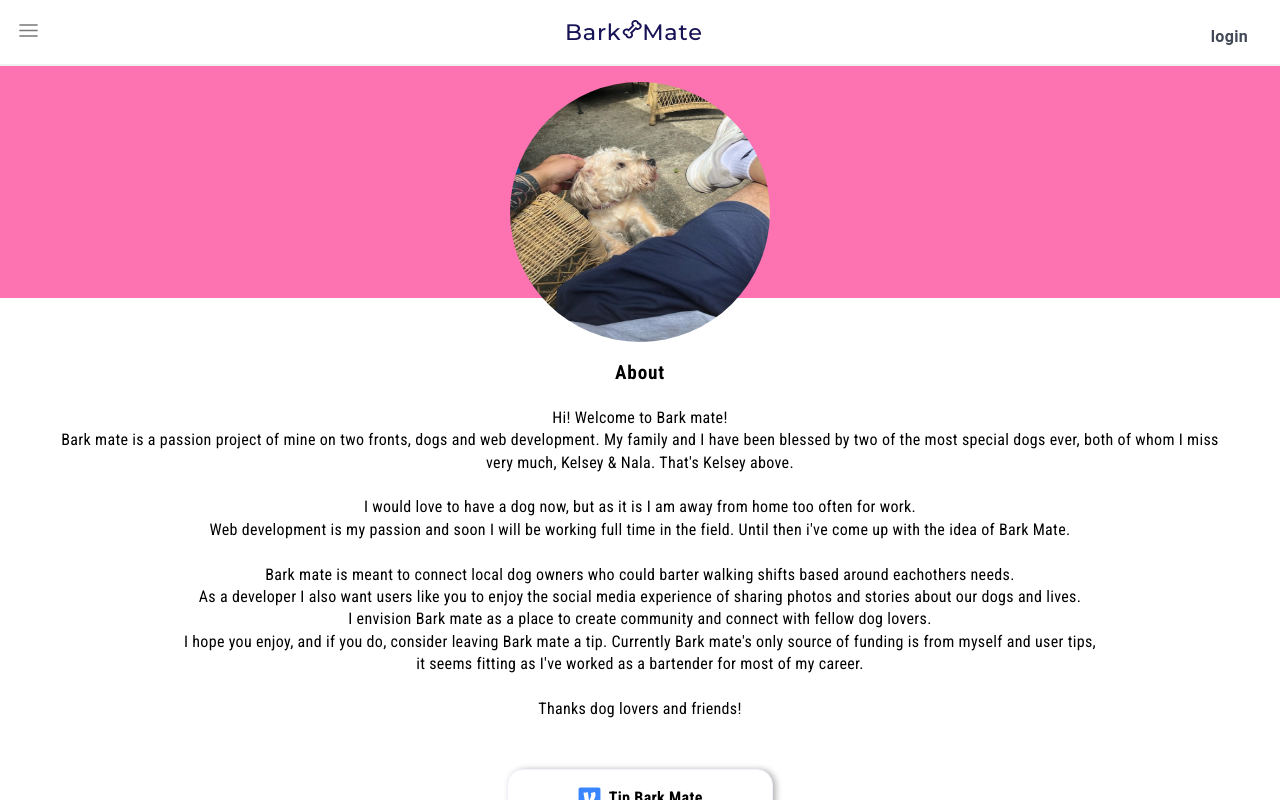
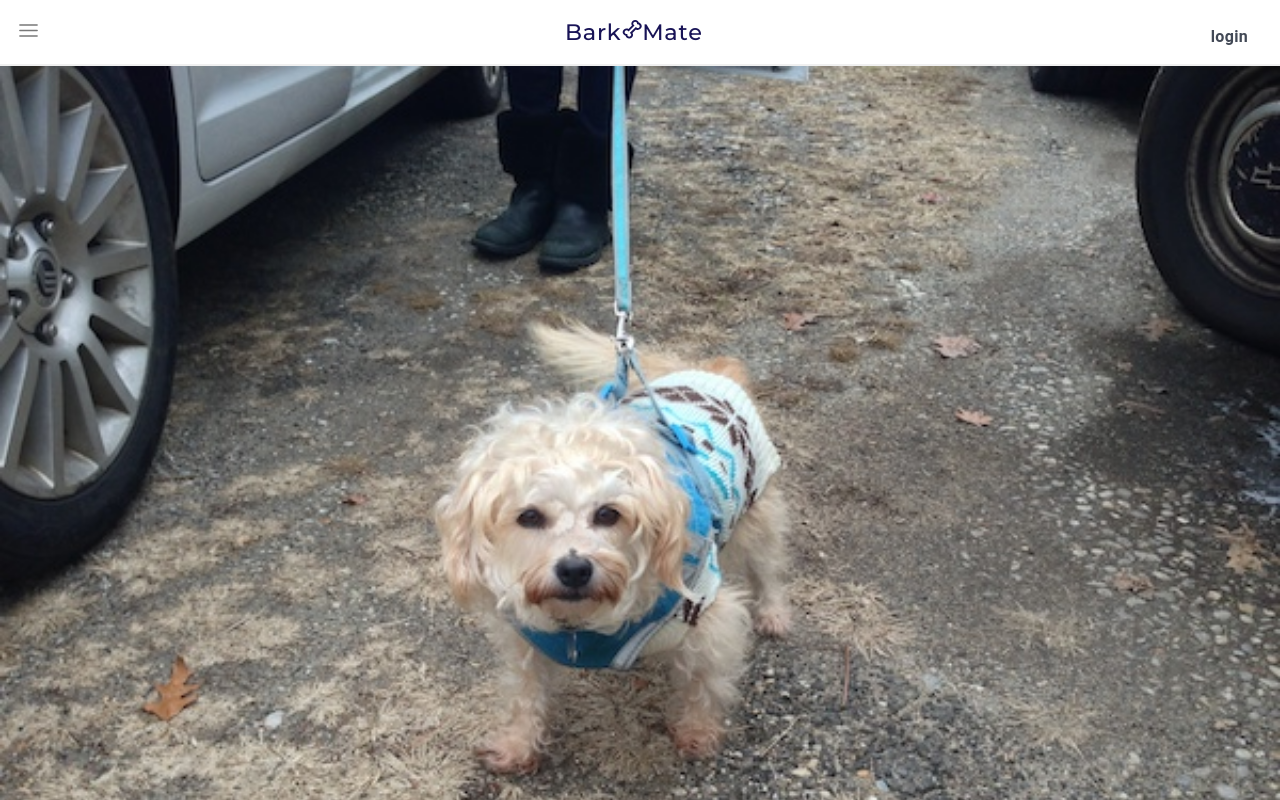
Before and after one commit to anthonyss09/BarkMate, a React (Create React App) app in the folder client/: page /about in a window 1280 px wide. Shown: the top 800 px of the page. Built offline with nearby package versions, Linux system fonts and the light colour scheme; a web font is replaced by a local one.

Commit message:
unused assets removed, about page touch up, 404 page touch up

```diff
--- a/client/package.json
+++ b/client/package.json
@@ -61,5 +61,5 @@
       "last 1 safari version"
     ]
   },
-  "proxy": "http://192.168.1.153:8080"
+  "proxy": "http://192.168.1.153:80"
 }
--- a/client/src/assets/wrappers/AboutPageW.js
+++ b/client/src/assets/wrappers/AboutPageW.js
@@ -2,14 +2,19 @@ import styled from "styled-components";
 
 const Wrapper = styled.section`
   .about-page-header {
-    margin-top: 2rem;
-    letter-spacing: 0.05rem;
-    font-size: 1.2rem;
+    position: absolute;
+    margin-top: -5rem;
+    text-align: center;
+    width: 100vw;
+    color: white;
+    font-size: 4rem;
+    font-weight: 300;
+    letter-spacing: 0.2rem;
   }
   .about-page-main {
     width: 100vw;
     letter-spacing: 0.02rem;
-    font-family: "Roboto Condensed", sans-serif;
+    // font-family: "Roboto Condensed", sans-serif;
     line-height: 1.4rem;
     display: flex;
     flex-direction: column;
@@ -18,12 +23,14 @@ const Wrapper = styled.section`
     box-sizing: border-box;
   }
   .about-page-center {
-    width: 100vw;
+    width: 100%;
     padding: 1rem 3rem;
     box-sizing: border-box;
     border-radius: 2rem;
     text-align: center;
-    margin-top: 1rem;
+    padding-top: 0;
+    font-weight: 500;
+    line-height: 1.8rem;
   }
   .btn {
     display: flex;
@@ -62,12 +69,8 @@ const Wrapper = styled.section`
   .icon-venmo {
     color: var(--med-bright-blue);
   }
-  .img {
-    width: 260px;
-    height: 260px;
-    border-radius: 20rem;
-  }
   .img-one {
+    width: 100%;
     margin: 0 auto;
   }
   .nav-main {
@@ -83,12 +86,12 @@ const Wrapper = styled.section`
   }
   .row-one {
     width: 100vw;
-    display: flex;
-    flex-direction: column;
-    align-items: center;
-    background: var(--bark-pink);
-    height: 200px;
-    padding: 1rem 0;
+  }
+
+  @media (max-width: 400px) {
+    .about-page-header {
+      margin-top: -3.6rem;
+    }
   }
 `;
 
--- a/client/src/assets/wrappers/BrainTreeFormW.js
+++ b/client/src/assets/wrappers/BrainTreeFormW.js
@@ -77,6 +77,7 @@ const Wrapper = styled.aside`
     place-items: center;
     font-size: 1.8rem;
     letter-spacing: 0.1rem;
+    text-align: center;
   }
   @media (max-width: 400px) {
     .form-payment {
--- a/client/src/assets/wrappers/PageNotFoundW.js
+++ b/client/src/assets/wrappers/PageNotFoundW.js
@@ -1,26 +1,32 @@
 import styled from "styled-components";
-import confusedPug from "../images/confusedPug.jpg";
 
 const Wrapper = styled.section`
   .error-code {
     font-size: 3rem;
   }
+  .icon-bone {
+    margin-left: -8rem;
+    color: var(--bark-pink);
+  }
+  .icon-dog {
+    margin-top: -2rem;
+    margin-right: -6rem;
+  }
+  .icon-dog-house {
+    margin-top: -3rem;
+    margin-left: -6rem;
+    color: var(--federal-blue);
+  }
   .page-not-found-main {
-    background-image: url(${confusedPug});
-    background-position: center;
-    background-size: cover;
-    height: 100vh;
-    width: 100vw;
+    padding: 8rem 2rem;
   }
   .page-not-found-center {
-    width: 100vw;
     text-align: center;
     display: flex;
     flex-direction: column;
+    align-items: center;
     gap: 1rem;
-    color: white;
-    position: absolute;
-    top: 4rem;
+    font-weight: bold;
     letter-spacing: 0.04rem;
   }
 `;
--- a/client/src/components/BrianTreeForm.js
+++ b/client/src/components/BrianTreeForm.js
@@ -1,25 +1,25 @@
-import { useEffect, useState } from "react";
-import braintree from "braintree-web";
-import axios from "axios";
-import { useNavigate, Link } from "react-router-dom";
+import { useState } from "react";
+// import braintree from "braintree-web";
+// import axios from "axios";
+import { Link } from "react-router-dom";
 import Wrapper from "../assets/wrappers/BrainTreeFormW";
 import Logo from "./Logo";
 import venmoButtonSmall from "../assets/images/blue_venmo_button_320x48.svg";
 import { selectAlertsInfo } from "../features/alerts/alertsSlice";
-import { useSelector, useDispatch } from "react-redux";
+import { useSelector } from "react-redux";
 import Alert from "../features/alerts/Alert";
-import { displayAlert, clearAlert } from "../features/alerts/alertsSlice";
+// import { displayAlert, clearAlert } from "../features/alerts/alertsSlice";
 import DotLoader from "react-spinners/DotLoader";
 import FormRow from "../features/auth/FormRow";
 
 export default function BraintreeDropIn(props) {
-  const Navigate = useNavigate();
+  // const Navigate = useNavigate();
 
   let { showAlert, alertMessage, alertType } = useSelector(selectAlertsInfo);
 
-  const [isLoading, setIsLoading] = useState(false);
+  const [isLoading] = useState(false);
 
-  const dispatch = useDispatch();
+  // const dispatch = useDispatch();
 
   // useEffect(() => {
   //   let deviceData;
--- a/client/src/pages/AboutPage.js
+++ b/client/src/pages/AboutPage.js
@@ -1,7 +1,7 @@
 import Wrapper from "../assets/wrappers/AboutPageW";
 import NavBar from "../app/HomeNav";
 import LandingNav from "../app/LandingNav";
-import kelseyPetsTop from "../assets/images/kelseyPetsTop.JPG";
+import kelseyPetsTop from "../assets/images/kelseyFront.jpeg";
 import Footer from "../app/Footer";
 import { useEffect } from "react";
 import { useSelector } from "react-redux";
@@ -22,9 +22,9 @@ export default function AboutPage() {
       <section className="about-page-main">
         <div className="row-one">
           <img className="img img-one" src={kelseyPetsTop} alt="dog" />
+          <h3 className="about-page-header">About</h3>
         </div>
         <div className="about-page-center">
-          <h3 className="about-page-header">About</h3>
           <br />
           <div className="p-one">
             Hi! Welcome to Bark mate! <br />
--- a/client/src/pages/PageNotFound.js
+++ b/client/src/pages/PageNotFound.js
@@ -1,4 +1,7 @@
 import Wrapper from "../assets/wrappers/PageNotFoundW";
+import { GiDogHouse } from "react-icons/gi";
+import { FaDog } from "react-icons/fa6";
+import { TbBone } from "react-icons/tb";
 
 export default function PageNotFound() {
   return (
@@ -10,6 +13,9 @@ export default function PageNotFound() {
           <div className="plain-text">
             Sorry I can't remember where I<br /> burried that page.
           </div>
+          <TbBone size={55} className="icon-bone" />
+          <GiDogHouse size={85} className="icon-dog-house" />
+          <FaDog size={85} className="icon-dog" />
         </div>
       </section>
     </Wrapper>
```
Also changed, not shown: client/src/assets/images/confusedPug.jpg (deleted).
